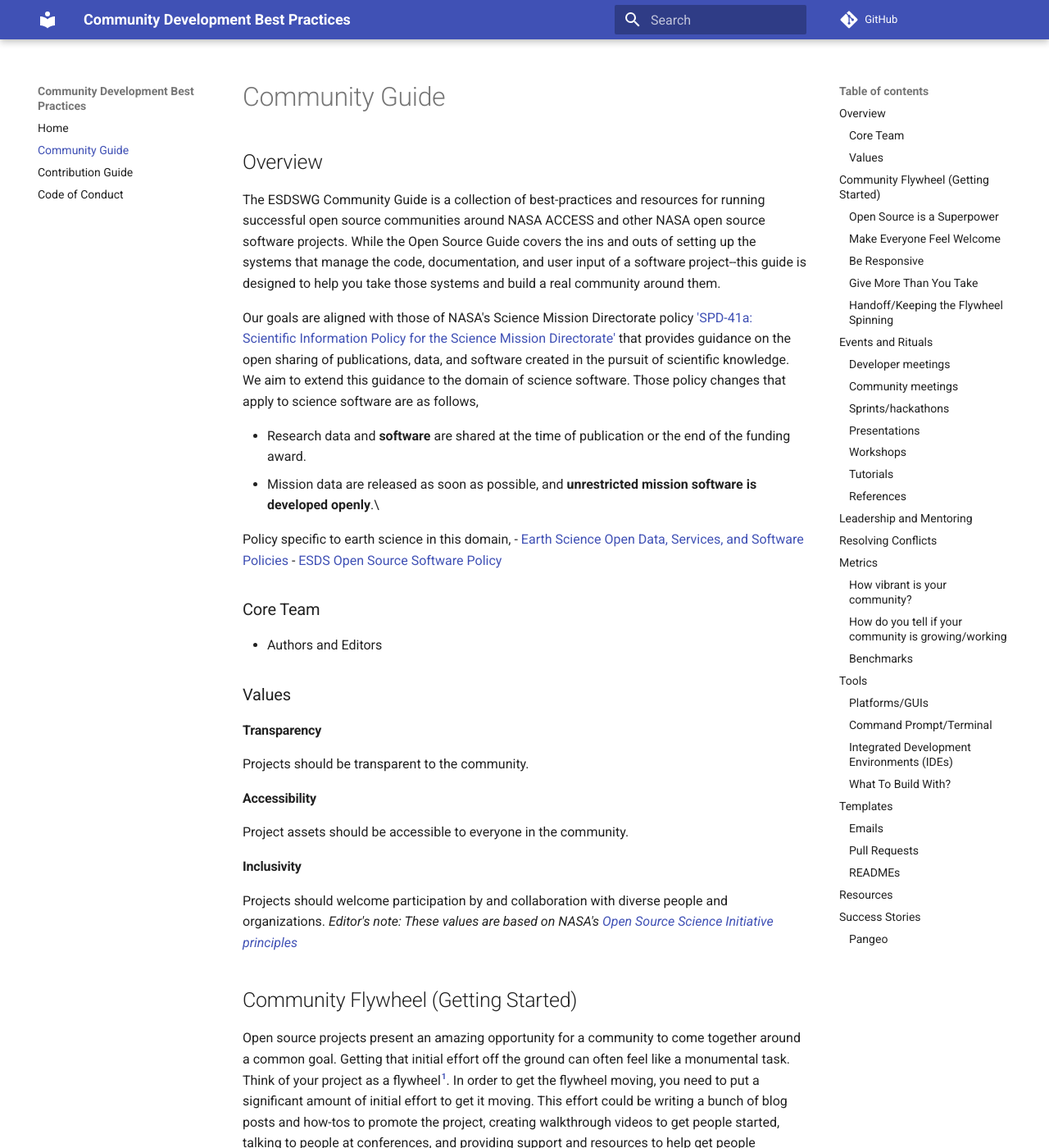
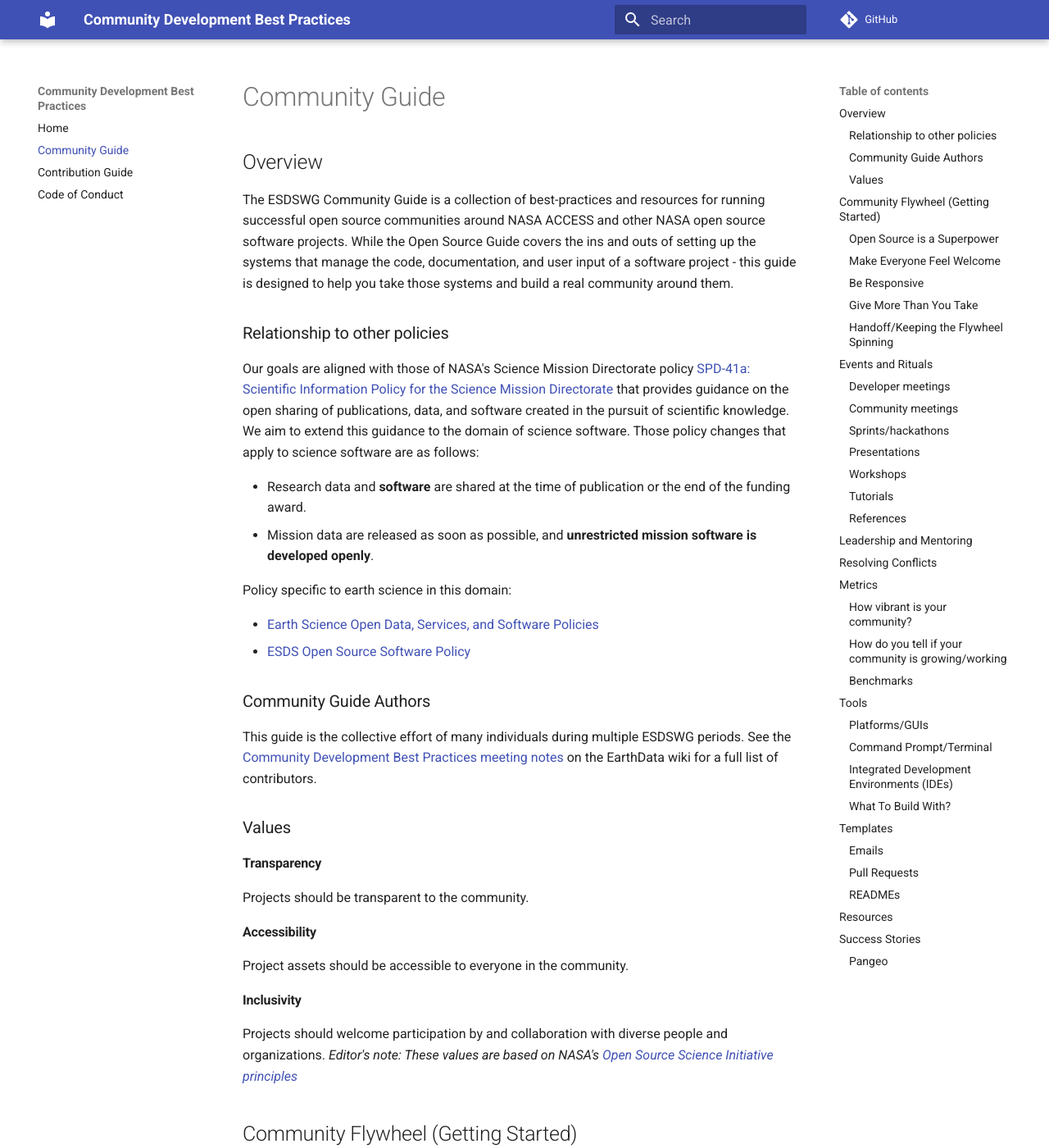
Before and after one commit to ESIPFed/esds-community-guide, an MkDocs documentation site: the page built from docs/community-guide/index.md, in a window 1280 px wide and 1400 px high. Shown: the whole window at 82% size. Built offline with MkDocs 1.6.1 and Material for MkDocs 9.7.7, drawn with Linux system fonts in a browser that asks for light colours; comment, search, counter and statistics services are not loaded.

Commit message:
Add information about authors

```diff
--- a/docs/community-guide/index.md
+++ b/docs/community-guide/index.md
@@ -1,20 +1,26 @@
 # Community Guide
 
 ## Overview
-The ESDSWG Community Guide is a collection of best-practices and resources for running successful open source communities around NASA ACCESS and other NASA open source software projects. While the Open Source Guide covers the ins and outs of setting up the systems that manage the code, documentation, and user input of a software project--this guide is designed to help you take those systems and build a real community around them.
 
-Our goals are aligned with those of NASA's Science Mission Directorate policy ['SPD-41a: Scientific Information Policy for the Science Mission Directorate'](https://science.nasa.gov/spd-41/) that provides guidance on the open sharing of publications, data, and software created in the pursuit of scientific knowledge. We aim to extend this guidance to the domain of science software.
-Those policy changes that apply to science software are as follows,
+The ESDSWG Community Guide is a collection of best-practices and resources for running successful open source communities around NASA ACCESS and other NASA open source software projects. While the Open Source Guide covers the ins and outs of setting up the systems that manage the code, documentation, and user input of a software project - this guide is designed to help you take those systems and build a real community around them.
+
+### Relationship to other policies
+
+Our goals are aligned with those of NASA's Science Mission Directorate policy [SPD-41a: Scientific Information Policy for the Science Mission Directorate](https://science.nasa.gov/spd-41/) that provides guidance on the open sharing of publications, data, and software created in the pursuit of scientific knowledge. We aim to extend this guidance to the domain of science software.
+Those policy changes that apply to science software are as follows:
 
 - Research data and **software** are shared at the time of publication or the end of the funding award.
-- Mission data are released as soon as possible, and **unrestricted mission software is developed openly**.\
+- Mission data are released as soon as possible, and **unrestricted mission software is developed openly**.
 
-Policy specific to earth science in this domain,
+Policy specific to earth science in this domain:
+
 - [Earth Science Open Data, Services, and Software Policies](https://www.earthdata.nasa.gov/engage/open-data-services-and-software)
 - [ESDS Open Source Software Policy](https://www.earthdata.nasa.gov/engage/open-data-services-and-software/esds-open-source-policy)
 
-### Core Team
-- Authors and Editors
+### Community Guide Authors
+
+This guide is the collective effort of many individuals during multiple ESDSWG periods. See the [Community Development Best Practices meeting notes](https://wiki.earthdata.nasa.gov/display/ESDSWG/Community+Development+Best+Practices+Working+Group) on the EarthData wiki for a full list of contributors.
+
 ### Values
 #### Transparency
 Projects should be transparent to the community.
```
